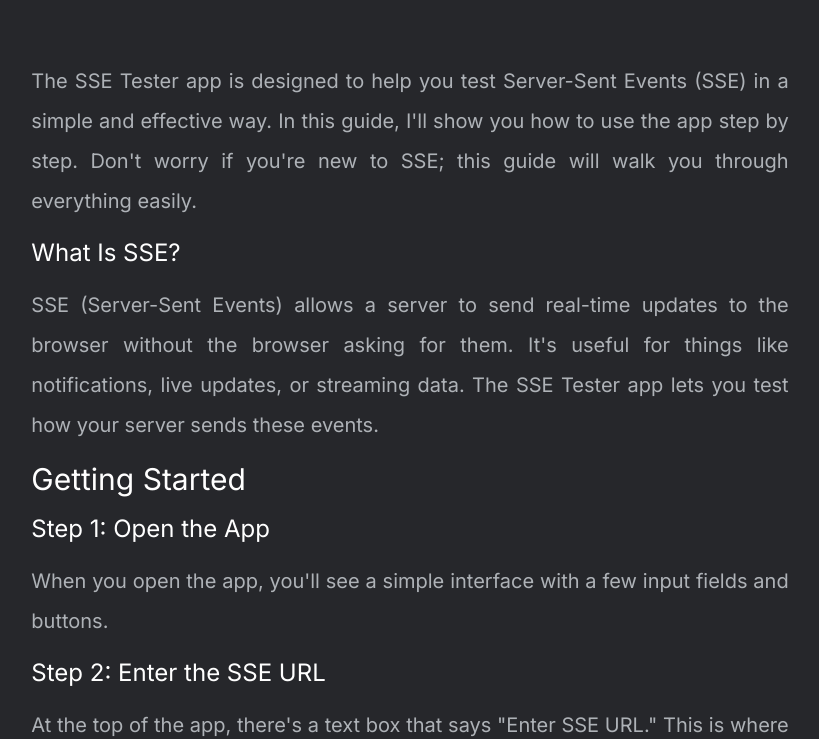
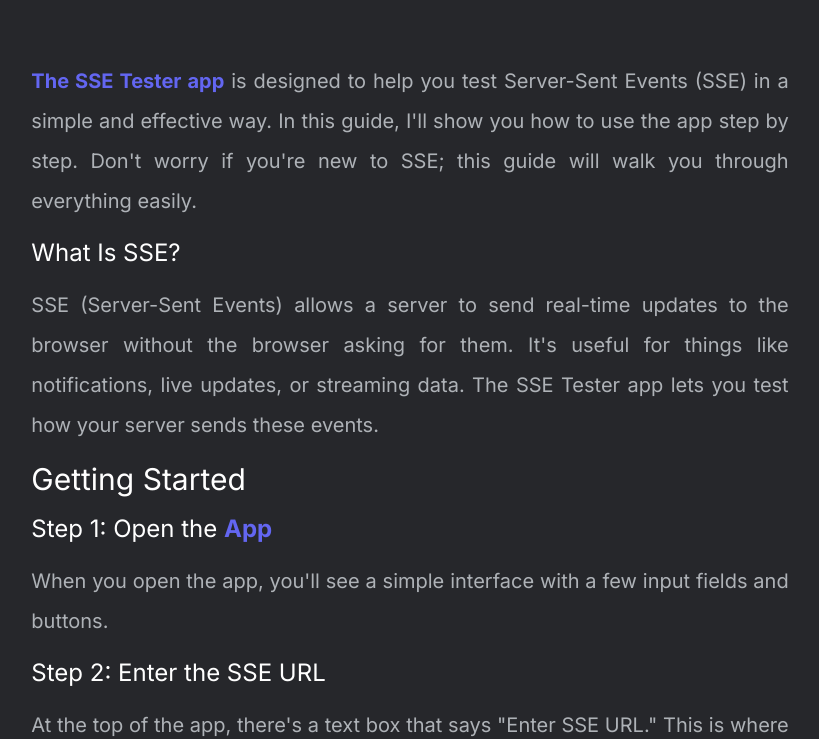
Before and after one commit to adharshchottu/test-free-online, an Astro site: page /blog/how-to-test-sse-online in a window 1280 px wide. Shown: the part 801-1540 px from the top of the page, without its empty margins (230-1049 px from the left). Built offline with nearby package versions, Linux system fonts and the light colour scheme; Astro itself is replaced by a stand-in of ours.

Commit message:
update(blog): sse test app links added

```diff
--- a/src/pages/blog/how-to-test-sse-online.astro
+++ b/src/pages/blog/how-to-test-sse-online.astro
@@ -7,7 +7,11 @@ import Layout from "../../layouts/Layout.astro";
 import sseBannerImage from "../../assets/images/blog/sse-tester.png";
 ---
 
-<Layout title="How to test SSE online" ogImage="blog/test-sse-online.png" description="SSE allows a server to send real-time updates to the browser without the browser asking for them">
+<Layout
+  title="How to test SSE online"
+  ogImage="blog/test-sse-online.png"
+  description="SSE allows a server to send real-time updates to the browser without the browser asking for them"
+>
   <Navbar client:load />
   <div class="flex justify-center bg-bgDark2 relative pt-2">
     <div class="px-2 sm:px-4">
@@ -34,10 +38,14 @@ import sseBannerImage from "../../assets/images/blog/sse-tester.png";
         <section
           class="text-secondaryText !leading-8 sm:!leading-10 sm:text-xl text-left sm:text-justify mx-auto w-full md:w-10/12 lg:w-2/3 mt-16"
         >
-          The SSE Tester app is designed to help you test Server-Sent Events
-          (SSE) in a simple and effective way. In this guide, I'll show you how
-          to use the app step by step. Don't worry if you're new to SSE; this
-          guide will walk you through everything easily.
+          <a
+            href="https://test-free.online/sse/"
+            target="_blank"
+            class="text-primaryColor font-bold">The SSE Tester app</a
+          > is designed to help you test Server-Sent Events (SSE) in a simple and
+          effective way. In this guide, I'll show you how to use the app step by
+          step. Don't worry if you're new to SSE; this guide will walk you through
+          everything easily.
 
           <h3 class="text-white text-2xl my-4">What Is SSE?</h3>
 
@@ -48,7 +56,12 @@ import sseBannerImage from "../../assets/images/blog/sse-tester.png";
 
           <h2 class="text-white text-3xl my-4">Getting Started</h2>
 
-          <h3 class="text-white text-2xl my-4">Step 1: Open the App</h3>
+          <h3 class="text-white text-2xl my-4">
+            Step 1: Open the <a
+              href="https://test-free.online/sse/"
+              target="_blank"
+              class="text-primaryColor font-bold">App</a>
+          </h3>
           When you open the app, you'll see a simple interface with a few input fields
           and buttons.
 
@@ -142,10 +155,14 @@ import sseBannerImage from "../../assets/images/blog/sse-tester.png";
 
           <h4 class="text-white text-xl my-4">Conclusion</h4>
 
-          The SSE Tester app makes it easy to test your SSE streams. Whether
-          you're debugging, testing new features, or just curious, this tool
-          provides a straightforward way to see SSE in action. Just enter your
-          URL, connect, and watch the data flow in!
+          The <a
+            href="https://test-free.online/sse/"
+            target="_blank"
+            class="text-primaryColor font-bold">SSE Tester app</a
+          > makes it easy to test your SSE streams. Whether you're debugging, testing
+          new features, or just curious, this tool provides a straightforward way
+          to see SSE in action. Just enter your URL, connect, and watch the data
+          flow in!
         </section>
       </article>
     </div>
```
